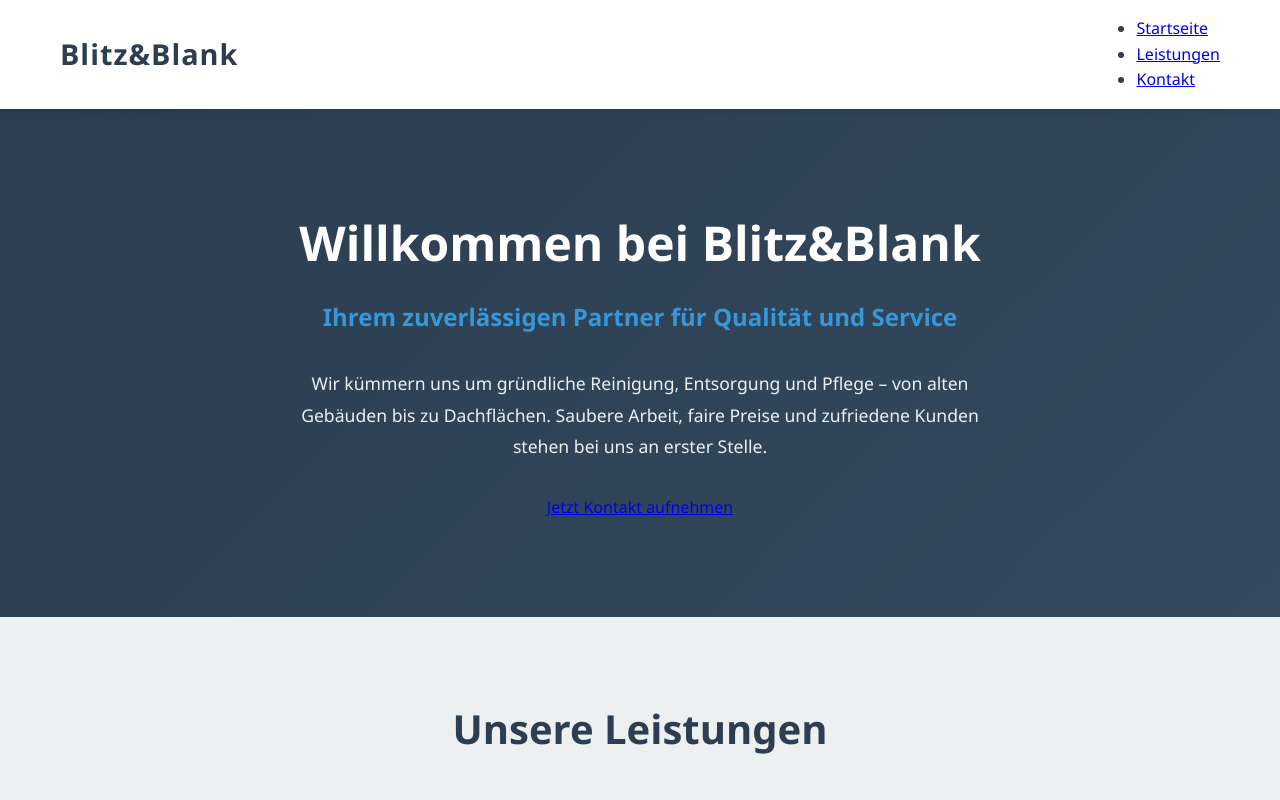
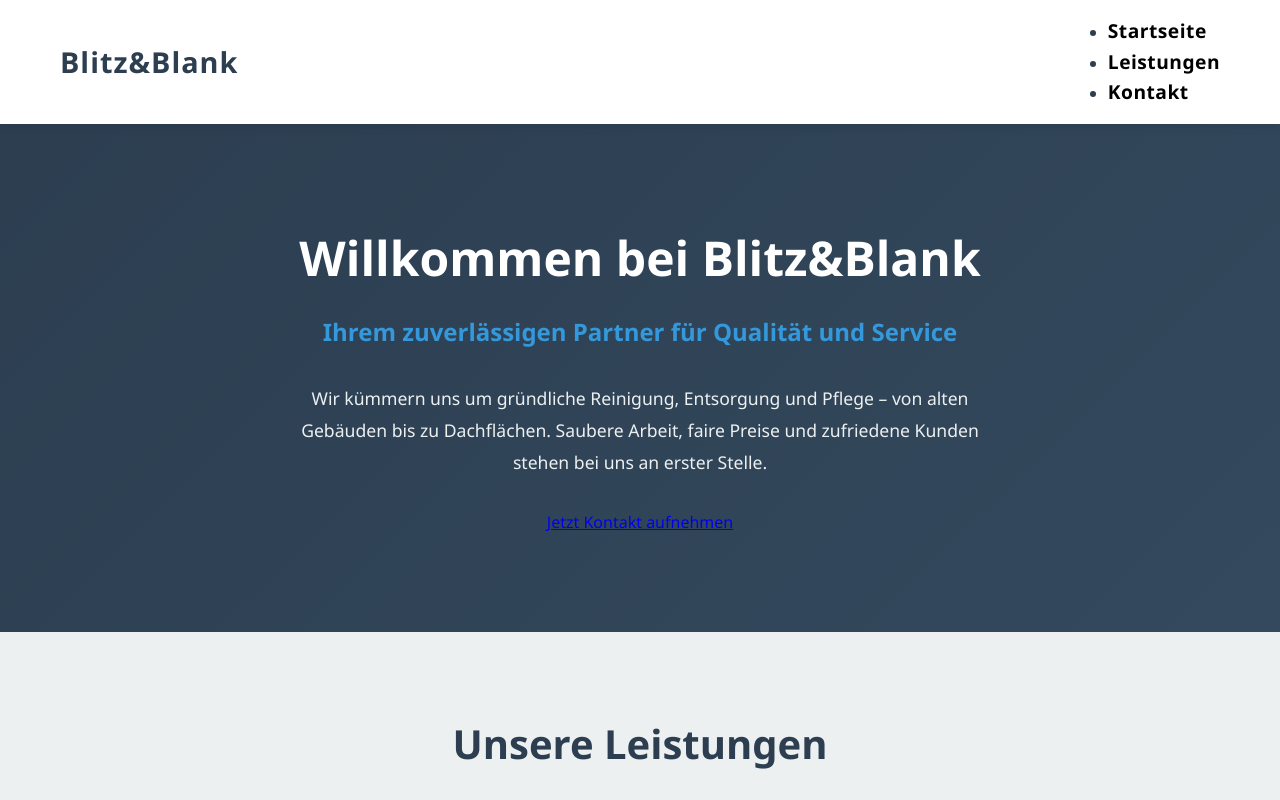
Before and after one commit to ihsanalattar2017/blitz-blank, a website: page public/index.html in a window 1280 px wide. Shown: the top 800 px of the page. Drawn offline with Linux system fonts and the light colour scheme; no server answers.

Commit message:
Change navigation menu links to black, bolder and larger

```diff
--- a/public/styles.css
+++ b/public/styles.css
@@ -63,6 +63,16 @@ body {
     display: flex;
     list-style: none;
     gap: 2rem;
+}
+
+.nav-menu a {
+    color: #000000;
+    text-decoration: none;
+    transition: color 0.3s ease;
+    font-weight: 800;
+    cursor: pointer;
+    font-size: 1.2rem;
+    letter-spacing: 0.5px;
 }
 
 .nav-links a {
```
